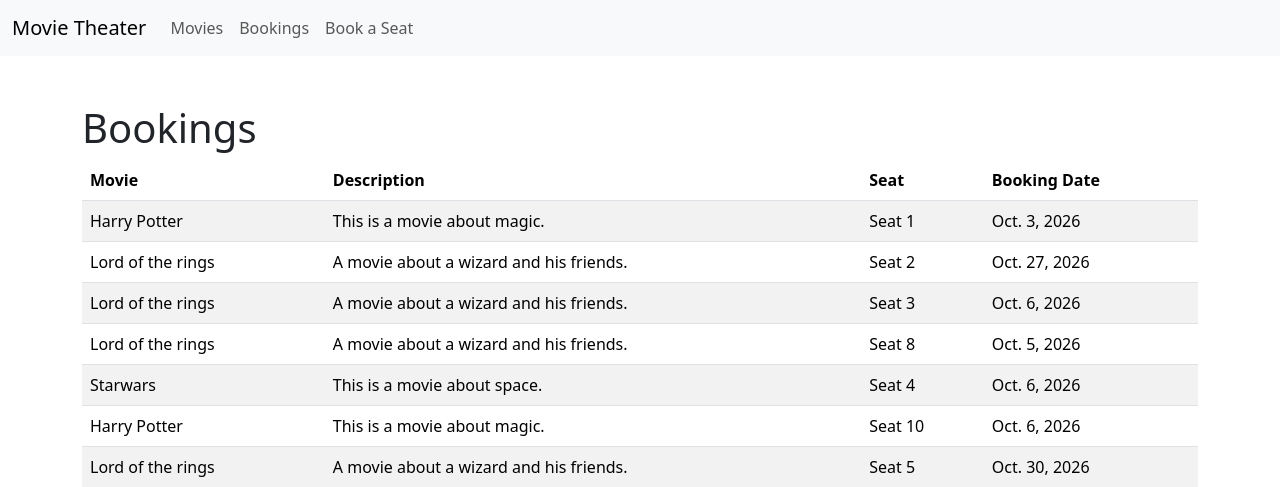
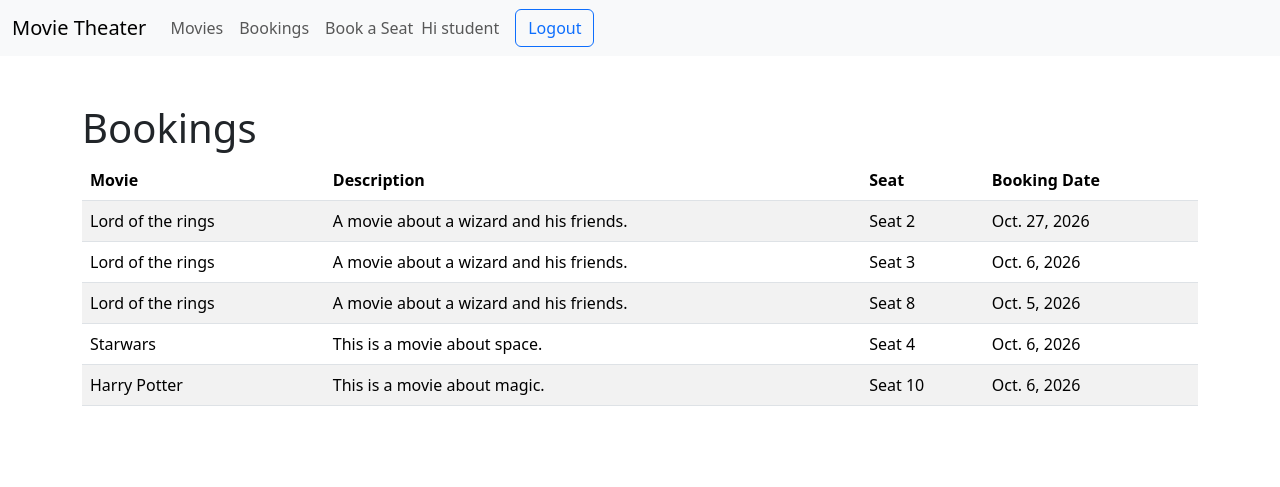
Before and after one commit to s-kaleb/CS4300, a Django app: page /booking_history/ in a window 1280 px wide. Shown: the top 487 px of the page. Run offline with Django 5.2, Linux system fonts and the light colour scheme; a user stored in the database is signed in; data comes from the database, SQL or seed files in the repository; both versions use the stored data as it was after the commit.

Commit message:
Added users login and logout functionality, fixed bookings to show for each user

```diff
--- a/homework2/movie_theater_booking/bookings/templates/bookings/base.html
+++ b/homework2/movie_theater_booking/bookings/templates/bookings/base.html
@@ -27,6 +27,27 @@
               <li class="nav-item">
                 <a class="nav-link" href="{% url 'seat_booking' %}">Book a Seat</a>
               </li>
+              {% if user.is_authenticated %}
+                <!-- Used ChatGPT to fix the alignment of the logout form with the username -->
+                <li class="nav-item d-flex align-items-center">
+                  <!--Display the username of the authenticated user-->
+                  <span class="navbar-text me-3">
+                      Hi {{ user.username }}
+                  </span>
+                  <!-- Logout form for authenticated users -->
+                  <form method="POST" action="{% url 'logout' %}" class="m-0">
+                      {% csrf_token %}
+                      <button type="submit" class="btn btn-outline-primary">
+                          Logout
+                      </button>
+                  </form>
+                </li>
+              {% else %}
+                <!-- Login link for unauthenticated users -->
+                <li class="nav-item">
+                <a class="nav-link" href="{% url 'login' %}">login</a>
+              </li>
+              {% endif %}
             </ul>
           </div>
         </div>
--- a/homework2/movie_theater_booking/bookings/templates/bookings/booking_history.html
+++ b/homework2/movie_theater_booking/bookings/templates/bookings/booking_history.html
@@ -18,12 +18,15 @@
 				<!-- Body for the table, displays each movie row -->
 				<tbody>
 					{% for booking in bookings %}
+						<!-- Only display bookings made by the current user -->
+						{% if booking.user == user %}
 						<tr>
 							<td>{{ booking.movie }}</td>
 							<td>{{ booking.movie.description }}</td>
 							<td>{{ booking.seat }}</td>
 							<td>{{ booking.booking_date }}</td>
 						</tr>
+						{% endif %}
 					{% endfor %}
 				</tbody>
 			</table>
--- a/homework2/movie_theater_booking/movie_theater_booking/settings.py
+++ b/homework2/movie_theater_booking/movie_theater_booking/settings.py
@@ -31,6 +31,7 @@ CSRF_TRUSTED_ORIGINS = ['https://*.devedu.io']
 #login
 LOGIN_REDIRECT_URL = 'movie_list'
 LOGIN_URL = 'login'
+LOGOUT_REDIRECT_URL = 'movie_list'
 
 # Application definition
 
```
Also changed, not shown: homework2/movie_theater_booking/db.sqlite3.
